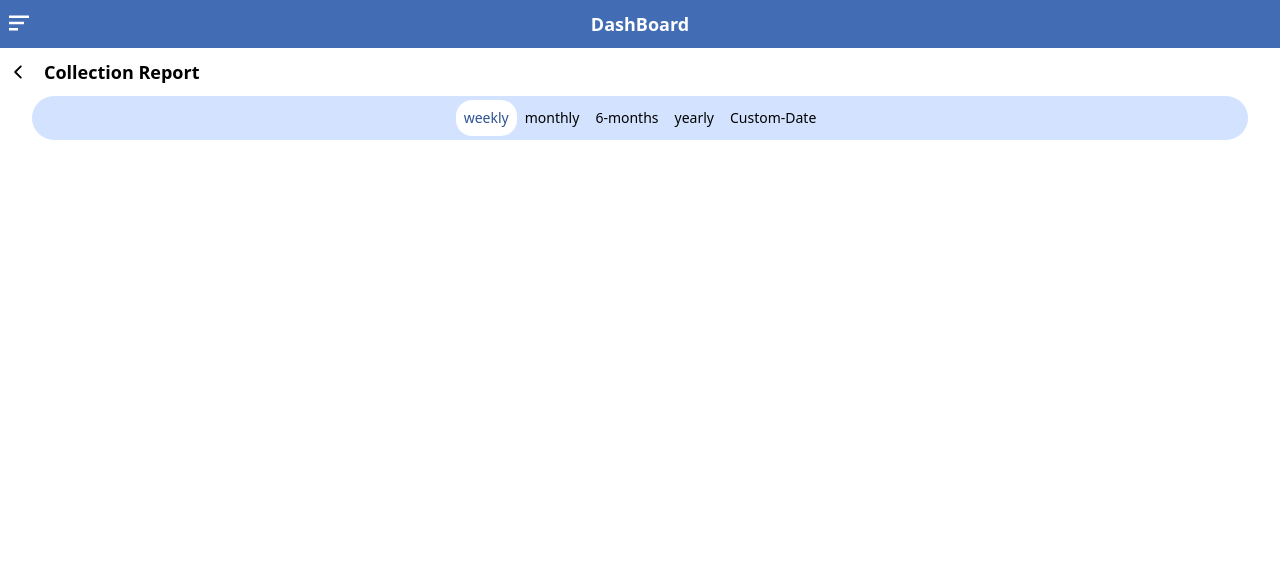
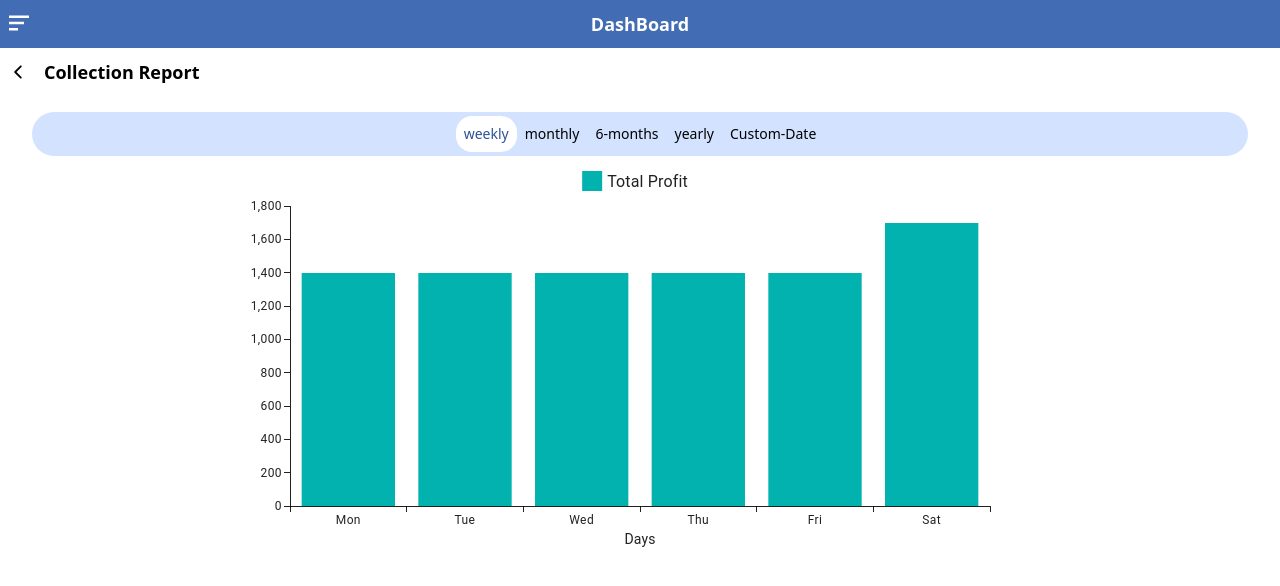
Before and after one commit to Jayanth9743/BO-dashboard, a React (Vite) app: page / in a window 1280 px wide. Shown: the top 586 px of the page. Built offline with nearby package versions, Linux system fonts and the light colour scheme.

Commit message:
map done

```diff
--- a/package.json
+++ b/package.json
@@ -14,6 +14,7 @@
     "@emotion/styled": "^11.14.0",
     "@mui/icons-material": "^6.2.1",
     "@mui/material": "^6.2.1",
+    "@mui/x-charts": "^7.23.2",
     "react": "^18.3.1",
     "react-dom": "^18.3.1",
     "react-icons": "^5.4.0"
--- a/src/App.jsx
+++ b/src/App.jsx
@@ -1,13 +1,23 @@
+import { useState } from "react";
+import Navbar from "./components/Navbar"
+import Sidebar from "./components/Sidebar"
 import BoDashboard from "./pages/BoDashboard"
 
 
 function App() {
+  const [isSidebarOpen, setIsSidebarOpen] = useState(false);
+
+  const toggleSidebar = () => {
+    setIsSidebarOpen((prev) => !prev);
+  };
 
 
   return (
-    <>
+    <div >
+      <Navbar toggleSidebar={toggleSidebar}/>
+      <Sidebar isOpen={isSidebarOpen}/>
       <BoDashboard/>
-    </>
+    </div>
   )
 }
 
--- a/src/components/Chart.jsx
+++ b/src/components/Chart.jsx
@@ -0,0 +1,46 @@
+import { BarChart } from "@mui/x-charts/BarChart";
+
+const Chart = () => {
+  const data = {
+    weekly: [
+      {
+        week: "Week 1",
+        days: [
+          { id: 1, day: "Mon", totalProfit: 1400 },
+          { id: 2, day: "Tue", totalProfit: 1400 },
+          { id: 3, day: "Wed", totalProfit: 1400 },
+          { id: 4, day: "Thu", totalProfit: 1400 },
+          { id: 5, day: "Fri", totalProfit: 1400 },
+          { id: 6, day: "Sat", totalProfit: 1700 },
+        ],
+      },
+    ],
+  };
+
+  const days = data.weekly[0].days.map((day) => day.day);
+  const profits = data.weekly[0].days.map((day) => day.totalProfit);
+
+  return (
+    <div className="flex justify-center items-center w-[100%]">
+      <BarChart
+        xAxis={[
+          {
+            data: days,
+            label: "Days",
+            scaleType: "band", // Add this line to avoid the error
+          },
+        ]}
+        series={[
+          {
+            data: profits,
+            label: "Total Profit",
+          },
+        ]}
+        width={800}
+        height={400}
+      />
+    </div>
+  );
+};
+
+export default Chart;
--- a/src/components/Navbar.jsx
+++ b/src/components/Navbar.jsx
@@ -2,18 +2,18 @@
 import { BiMenuAltLeft } from "react-icons/bi";
 import { IoIosArrowBack } from "react-icons/io";
 
-const Navbar = () => {
+const Navbar = ({toggleSidebar}) => {
   return (
-    <div className="flex flex-col items-center justify-center w-full">
+    <div className="fixed top-0 flex flex-col items-center justify-center w-full ">
 
-      <div className="flex justify-center relative text-lg font-semibold h-12 text-white items-center w-full bg-[#426CB4]">
-        <BiMenuAltLeft className="absolute text-3xl left-1 top-2 "/>
+      <div className="flex justify-center text-lg font-semibold h-12 text-white items-center w-full bg-[#426CB4]">
+        <BiMenuAltLeft className="absolute z-40 text-3xl cursor-pointer left-1 top-2" onClick={toggleSidebar}/>
         <p>DashBoard</p>
       </div>
 
       <div className="flex items-center justify-between w-full h-12">
         <div className="flex items-center justify-start w-full gap-4 text-lg">
-          <IoIosArrowBack className="ml-2 text-xl"/>
+          <IoIosArrowBack className="ml-2 text-xl "/>
           <p className="font-semibold">Collection Report</p>
         </div>
       </div>
--- a/src/components/ProfitDateShifter.jsx
+++ b/src/components/ProfitDateShifter.jsx
@@ -12,7 +12,7 @@ const ProfitDateShifter = () => {
   }
 
   return (
-   <div className="flex items-center justify-center w-full">
+   <div className="flex items-center justify-center w-full mt-28">
      <div className="flex items-center justify-center rounded-3xl w-[95%] bg-[#D3E3FF]">
         {buttonData.map((name, index) =>(
             <button key={index} className={`py-2 px-2 my-1 text-sm rounded-2xl font-medium transition ${
--- a/src/components/Sidebar.jsx
+++ b/src/components/Sidebar.jsx
@@ -1,8 +1,80 @@
+import { LuLayoutDashboard } from "react-icons/lu";
+import { TbBuildingWarehouse } from "react-icons/tb";
+import { GoPeople } from "react-icons/go";
+import { HiOutlineDocumentReport } from "react-icons/hi";
+import { MdOutlinePendingActions } from "react-icons/md";
+import { VscGraphLine } from "react-icons/vsc";
+import { MdPeopleOutline } from "react-icons/md";
+import { TbBrandGoogleAnalytics } from "react-icons/tb";
+import { RiMoneyRupeeCircleLine } from "react-icons/ri";
+import { TbSwitch2 } from "react-icons/tb";
+import { CiSettings } from "react-icons/ci";
+import { TbLogout } from "react-icons/tb";
 
 
-const Sidebar = () => {
+const Sidebar = ({isOpen}) => {
   return (
-    <div>
+    <div className={`fixed left-0 top-0 z-40 flex flex-col items-center justify-between w-1/2 h-[100vh] bg-black transform ${
+        isOpen ? "translate-x-0" : "-translate-x-full"
+      } transition-transform duration-300 `}>
+
+      <div className="flex justify-center items-center mt-12 text-3xl h-8 font-bold w-full text-[#2E5392]">
+        <p className="mr-2">Logoipsum</p>
+      </div>
+
+      <div className="flex flex-col items-center justify-center w-full gap-7">
+        <div className="flex items-center justify-start gap-2 w-[90%] text-md text-white">
+          <LuLayoutDashboard className="text-2xl"/>
+          <p>Dashboard</p>
+        </div>
+        <div className="flex items-center justify-start gap-2 w-[90%] text-md text-white">
+          <TbBuildingWarehouse className="text-2xl"/>
+          <p>Stock Management</p>
+        </div>
+        <div className="flex items-center justify-start gap-2 w-[90%] text-md text-white">
+          <GoPeople className="text-2xl"/>
+          <p>Customer List</p>
+        </div>
+        <div className="flex items-center justify-start gap-2 w-[90%] text-md text-white">
+          <HiOutlineDocumentReport className="text-2xl"/>
+          <p>Order Report</p>
+        </div>
+        <div className="flex items-center justify-start gap-2 w-[90%] text-md text-white">
+          <MdOutlinePendingActions className="text-2xl"/>
+          <p>Pending Orders</p>
+        </div>
+        <div className="flex items-center justify-start gap-2 w-[90%] text-md text-white">
+          <VscGraphLine className="text-2xl"/>
+          <p>P&L Report</p>
+        </div>
+        <div className="flex items-center justify-start gap-2 w-[90%] text-md text-white">
+          <MdPeopleOutline className="text-2xl"/>
+          <p>Employee List</p>
+        </div>
+        <div className="flex items-center justify-start gap-2 w-[90%] text-md text-white">
+          <TbBrandGoogleAnalytics className="text-2xl"/>
+          <p>Weekly Balance Analysis</p>
+        </div>
+        <div className="flex items-center justify-start gap-2 w-[90%] text-md text-white">
+          <RiMoneyRupeeCircleLine className="text-2xl"/>
+          <p>Daily Price Record</p>
+        </div>
+        <div className="flex items-center justify-start gap-2 w-[90%] text-md text-white">
+          <TbSwitch2 className="text-2xl"/>
+          <p>Switch Account</p>
+        </div>
+      </div>
+
+      <div className="flex flex-col items-center justify-center w-full gap-4 mb-4">
+        <div className="flex items-center justify-start gap-2 w-[90%] text-md text-white">
+          <CiSettings className="text-2xl"/>
+          <p>Settings</p>
+        </div>
+        <div className="flex items-center justify-start gap-2 w-[90%] text-md text-white">
+          <TbLogout className="text-2xl"/>
+          <p>Logout</p>
+        </div>
+      </div>
 
     </div>
   )
--- a/src/pages/BoDashboard.jsx
+++ b/src/pages/BoDashboard.jsx
@@ -1,13 +1,14 @@
-import Navbar from "../components/Navbar"
+import Chart from "../components/Chart"
 import ProfitDateShifter from "../components/ProfitDateShifter"
+
 
 
 
 const BoDashboard = () => {
   return (
     <div>
-      <Navbar/>
       <ProfitDateShifter/>
+      <Chart/>
     </div>
   )
 }
```
Also changed, not shown: 1 other file (tests, documents, lock files or other folders).
